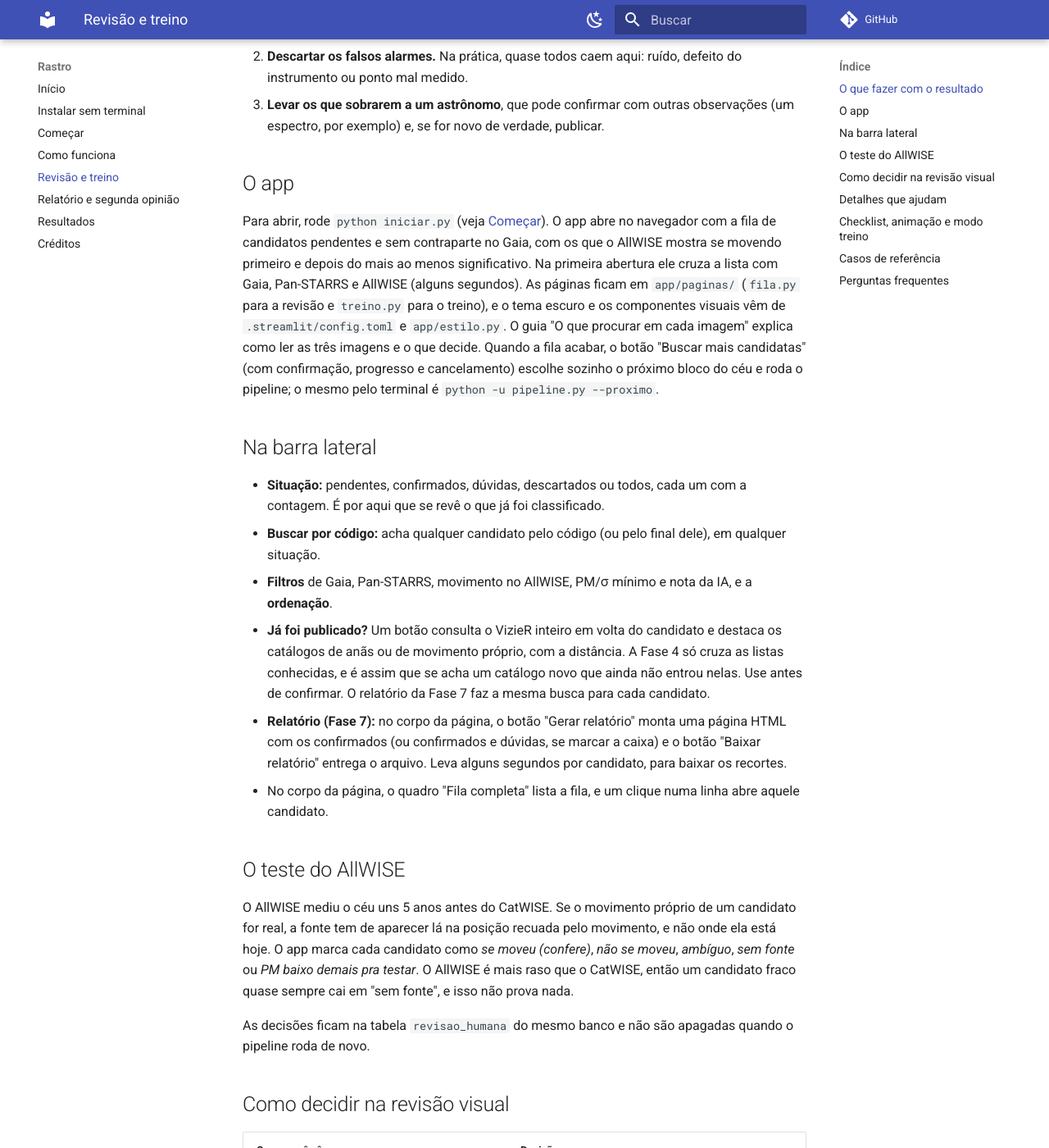
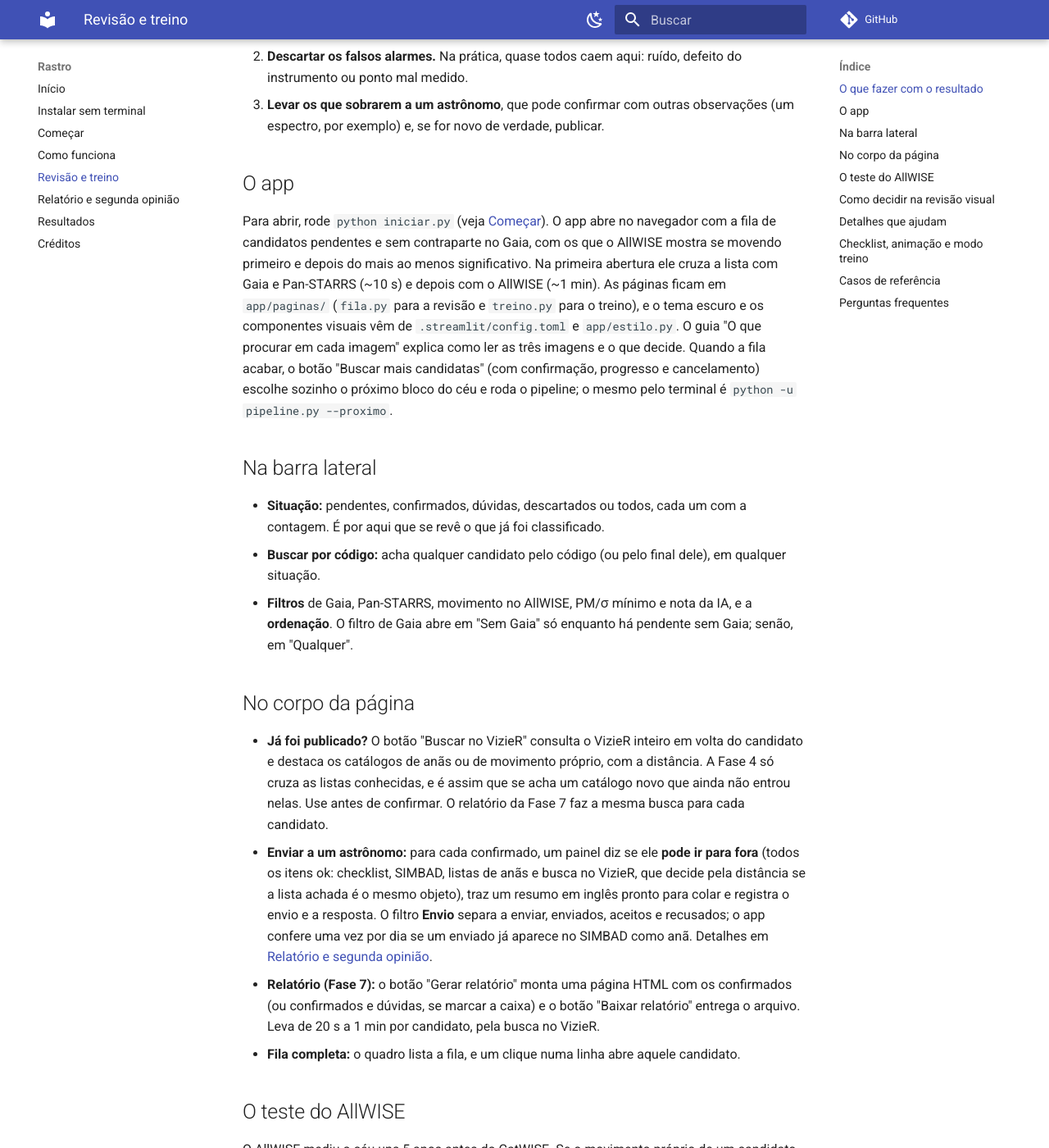
Before and after one commit to mpena2099/rastro, an MkDocs documentation site: the page built from docs/revisao.md, in a window 1280 px wide and 1400 px high, scrolled down 1079 px. Shown: the whole window at 82% size. Built offline with MkDocs 1.6.1 and Material for MkDocs 9.7.7, drawn with Linux system fonts in a browser that asks for light colours; comment, search, counter and statistics services are not loaded; some of the changed text lies outside the part shown.

Commit message:
docs: revisao geral contra o codigo e chave da LLM para quem usa o iniciador
Chave: link no guia de instalacao, reabrir o Rastro depois de gravar,
~/.profile para quem abre sem terminal no Linux, LLM_API_KEY_FILE_PROVIDER.
Revisao: comando sem candidatos_fase5, so Luhman 16 aborta, paineis no corpo
da pagina, tempos do cruzamento e do relatorio, filtro de Gaia, botao
'Sim, buscar', recall 75%, PM 2,8, FIELD_RA_RANGE/FIELD_DEC_RANGE.
App: terceiro caso de referencia e a ana L2 conhecida.

```diff
--- a/docs/revisao.md
+++ b/docs/revisao.md
@@ -12,22 +12,26 @@ A Fase 6 é a inspeção visual humana, feita num app Streamlit local. Para cada
 
 A lista é de *suspeitos*, não de descobertas. O caminho depois dela:
 
-1. **Olhar as imagens** dos suspeitos, começando pelos que o AllWISE mostra se movendo (a nota da IA é só um comentário). O app `app/revisao.py` mostra os recortes de cada suspeito e grava sua decisão. Os recortes mostram se há um objeto real ali; o movimento aparece na animação "Movimento" (quadros do W2 por época, do WiseView) e no teste do AllWISE.
+1. **Olhar as imagens** dos suspeitos, começando pelos que o AllWISE mostra se movendo (a nota da IA é só um comentário). O app mostra os recortes de cada suspeito e grava sua decisão. Espere passar dezenas sem nenhum candidato óbvio: a fila é feita de fontes fracas, quase todas ruído. Os recortes mostram se há um objeto real ali; o movimento aparece na animação "Movimento" (quadros do W2 por época, do WiseView) e no teste do AllWISE.
 2. **Descartar os falsos alarmes.** Na prática, quase todos caem aqui: ruído, defeito do instrumento ou ponto mal medido.
 3. **Levar os que sobrarem a um astrônomo**, que pode confirmar com outras observações (um espectro, por exemplo) e, se for novo de verdade, publicar.
 
 ## O app
 
-Para abrir, rode `python iniciar.py` (veja [Começar](comecar.md#como-usar)). O app abre no navegador com a fila de candidatos pendentes e sem contraparte no Gaia, com os que o AllWISE mostra se movendo primeiro e depois do mais ao menos significativo. Na primeira abertura ele cruza a lista com Gaia, Pan-STARRS e AllWISE (alguns segundos). As páginas ficam em `app/paginas/` (`fila.py` para a revisão e `treino.py` para o treino), e o tema escuro e os componentes visuais vêm de `.streamlit/config.toml` e `app/estilo.py`. O guia "O que procurar em cada imagem" explica como ler as três imagens e o que decide. Quando a fila acabar, o botão "Buscar mais candidatas" (com confirmação, progresso e cancelamento) escolhe sozinho o próximo bloco do céu e roda o pipeline; o mesmo pelo terminal é `python -u pipeline.py --proximo`.
+Para abrir, rode `python iniciar.py` (veja [Começar](comecar.md#como-usar)). O app abre no navegador com a fila de candidatos pendentes e sem contraparte no Gaia, com os que o AllWISE mostra se movendo primeiro e depois do mais ao menos significativo. Na primeira abertura ele cruza a lista com Gaia e Pan-STARRS (~10 s) e depois com o AllWISE (~1 min). As páginas ficam em `app/paginas/` (`fila.py` para a revisão e `treino.py` para o treino), e o tema escuro e os componentes visuais vêm de `.streamlit/config.toml` e `app/estilo.py`. O guia "O que procurar em cada imagem" explica como ler as três imagens e o que decide. Quando a fila acabar, o botão "Buscar mais candidatas" (com confirmação, progresso e cancelamento) escolhe sozinho o próximo bloco do céu e roda o pipeline; o mesmo pelo terminal é `python -u pipeline.py --proximo`.
 
 ## Na barra lateral
 
 - **Situação:** pendentes, confirmados, dúvidas, descartados ou todos, cada um com a contagem. É por aqui que se revê o que já foi classificado.
 - **Buscar por código:** acha qualquer candidato pelo código (ou pelo final dele), em qualquer situação.
-- **Filtros** de Gaia, Pan-STARRS, movimento no AllWISE, PM/σ mínimo e nota da IA, e a **ordenação**.
-- **Já foi publicado?** Um botão consulta o VizieR inteiro em volta do candidato e destaca os catálogos de anãs ou de movimento próprio, com a distância. A Fase 4 só cruza as listas conhecidas, e é assim que se acha um catálogo novo que ainda não entrou nelas. Use antes de confirmar. O relatório da Fase 7 faz a mesma busca para cada candidato.
-- **Relatório (Fase 7):** no corpo da página, o botão "Gerar relatório" monta uma página HTML com os confirmados (ou confirmados e dúvidas, se marcar a caixa) e o botão "Baixar relatório" entrega o arquivo. Leva alguns segundos por candidato, para baixar os recortes.
-- No corpo da página, o quadro "Fila completa" lista a fila, e um clique numa linha abre aquele candidato.
+- **Filtros** de Gaia, Pan-STARRS, movimento no AllWISE, PM/σ mínimo e nota da IA, e a **ordenação**. O filtro de Gaia abre em "Sem Gaia" só enquanto há pendente sem Gaia; senão, em "Qualquer".
+
+## No corpo da página
+
+- **Já foi publicado?** O botão "Buscar no VizieR" consulta o VizieR inteiro em volta do candidato e destaca os catálogos de anãs ou de movimento próprio, com a distância. A Fase 4 só cruza as listas conhecidas, e é assim que se acha um catálogo novo que ainda não entrou nelas. Use antes de confirmar. O relatório da Fase 7 faz a mesma busca para cada candidato.
+- **Enviar a um astrônomo:** para cada confirmado, um painel diz se ele **pode ir para fora** (todos os itens ok: checklist, SIMBAD, listas de anãs e busca no VizieR, que decide pela distância se a lista achada é o mesmo objeto), traz um resumo em inglês pronto para colar e registra o envio e a resposta. O filtro **Envio** separa a enviar, enviados, aceitos e recusados; o app confere uma vez por dia se um enviado já aparece no SIMBAD como anã. Detalhes em [Relatório e segunda opinião](https://mpena2099.github.io/rastro/relatorio/).
+- **Relatório (Fase 7):** o botão "Gerar relatório" monta uma página HTML com os confirmados (ou confirmados e dúvidas, se marcar a caixa) e o botão "Baixar relatório" entrega o arquivo. Leva de 20 s a 1 min por candidato, pela busca no VizieR.
+- **Fila completa:** o quadro lista a fila, e um clique numa linha abre aquele candidato.
 
 ## O teste do AllWISE
 
@@ -98,7 +102,7 @@ Em cada linha: infravermelho (unWISE NEO7) e óptico (Legacy Surveys). As três
 
 **Quando entram candidatos novos?** Só quando você roda uma busca nova: o botão "Buscar mais candidatas" (ou `python pipeline.py --proximo`) varre a próxima região do céu e acrescenta os candidatos dela à fila. Os já revisados continuam com a decisão.
 
-**O que quer dizer o filtro "Com Gaia"?** O Gaia mede no óptico. Uma anã marrom é fria e quase não emite luz visível, então raramente aparece nele; um ponto com contraparte no Gaia costuma ser estrela comum já conhecida. Por isso o filtro começa em "Sem Gaia".
+**O que quer dizer o filtro "Com Gaia"?** O Gaia mede no óptico. Uma anã marrom é fria e quase não emite luz visível, então raramente aparece nele; um ponto com contraparte no Gaia costuma ser estrela comum já conhecida. Por isso o filtro abre em "Sem Gaia" quando há pendente sem Gaia; sem pendente, abre em "Qualquer".
 
 **E o filtro do Pan-STARRS?** Também é óptico, mas mais fundo que o Gaia. Anãs T e Y somem nele, enquanto anãs L aparecem. Serve para ordenar a fila, não para descartar.
 
```
Also changed, not shown: README.md (+19 -13 lines), docs/comecar.md (+6 -4 lines), docs/como-funciona.md (+2 -2 lines), docs/index.md (+5 -3 lines), docs/instalar.md (+2 -2 lines), docs/relatorio.md (+2 -2 lines), 1 other file.
